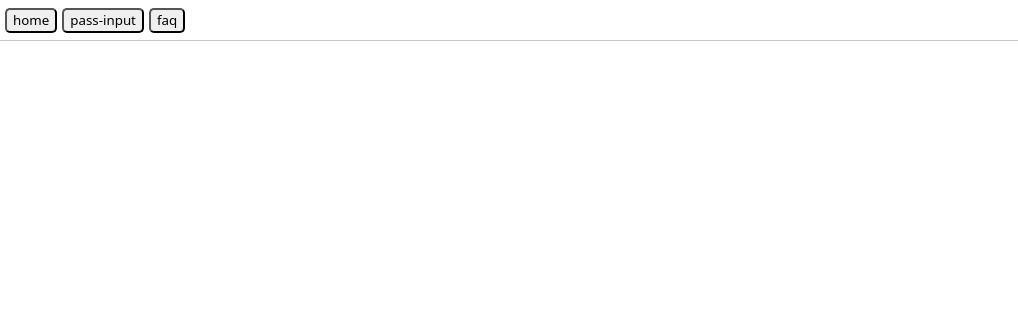
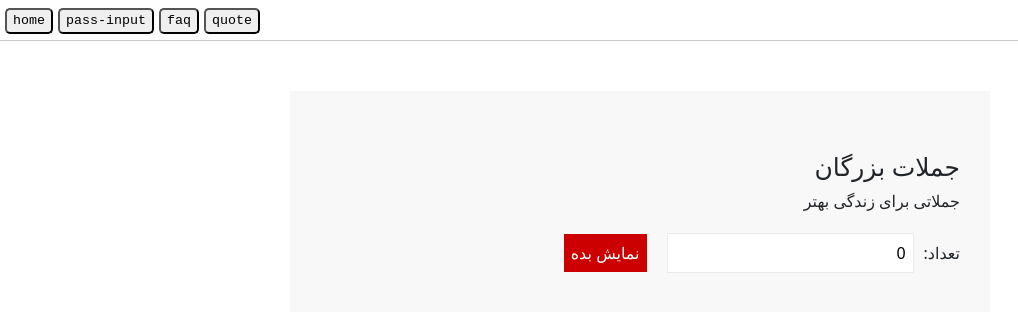
Before and after one commit to aRmanNM/react-playground, a React (Vite) app in the folder 25-projects-course/: page /quote in a window 1280 px wide. Before the commit this address had no page. Shown: the top 312 px of the page, without its empty margins (0-1018 px from the left). Built offline with nearby package versions, Linux system fonts and the light colour scheme.

Commit message:
add quotes

```diff
--- a/25-projects-course/src/App.tsx
+++ b/25-projects-course/src/App.tsx
@@ -2,22 +2,33 @@ import { Route, Routes } from "react-router-dom";
 import PassInput from "./Projects/1-PassInput/PassInput";
 import Home from "./Home";
 import FAQ from "./Projects/2-faq/FAQ";
+import Quote from "./Projects/3-quote/Quote";
 
 function App() {
   return (
     <>
       <div className="root-nav">
-        <a className="root-nav-btn" href="/"><button>home</button></a>
-        <a className="root-nav-btn" href="/pass-input"><button>pass-input</button></a>
-        <a className="root-nav-btn" href="/faq"><button>faq</button></a>
+        <a className="root-nav-btn" href="/">
+          <button>home</button>
+        </a>
+        <a className="root-nav-btn" href="/pass-input">
+          <button>pass-input</button>
+        </a>
+        <a className="root-nav-btn" href="/faq">
+          <button>faq</button>
+        </a>
+        <a className="root-nav-btn" href="/quote">
+          <button>quote</button>
+        </a>
       </div>
 
-      <hr className="root-hr"/>
+      <hr className="root-hr" />
 
       <Routes>
         <Route path="/" element={<Home />}></Route>
         <Route path="/pass-input" element={<PassInput />}></Route>
         <Route path="/faq" element={<FAQ />}></Route>
+        <Route path="/quote" element={<Quote />}></Route>
       </Routes>
     </>
   );
--- a/25-projects-course/src/Projects/2-faq/FAQ.css
+++ b/25-projects-course/src/Projects/2-faq/FAQ.css
@@ -1,4 +1,4 @@
-.faq {
+.faq-root {
     direction: rtl;
     background: rgb(73, 224, 149);
     display: flex;
@@ -7,7 +7,7 @@
     height: 100vh;
 }
 
-.container {
+.faq-container {
     background: #f8f8f8;
     margin: auto;
     width: 700px;
--- a/25-projects-course/src/Projects/2-faq/FAQ.tsx
+++ b/25-projects-course/src/Projects/2-faq/FAQ.tsx
@@ -7,8 +7,8 @@ export default function FAQ() {
   const [questions, setQuestions] = useState(faqs);
 
   return (
-    <div className="faq">
-      <div className="container">
+    <div className="faq-root">
+      <div className="faq-container">
         <h3>سوالات متداول (FAQ)</h3>
         <p>در این بخش به برخی از سوالات متداول کاربران پاسخ داده شده است.</p>
         <div className="info">
--- /dev/null
+++ b/25-projects-course/src/Projects/3-quote/Data.ts
@@ -0,0 +1,34 @@
+export interface QuoteItem {
+  person: string;
+  quote: string;
+}
+
+export const data: QuoteItem[] = [
+  {
+    person: "آلبرت اینشتین",
+    quote:
+      "زندگی مثل دوچرخه‌سواری است؛ برای حفظ تعادلت باید همیشه در حرکت باشی.",
+  },
+  {
+    person: "اسکار وایلد",
+    quote: "خودت باش؛ دیگران از قبل گرفته شده‌اند.",
+  },
+  {
+    person: "مرلین مونرو",
+    quote:
+      "نقص، زیبایی است؛ دیوانگی نبوغ است و کاملاً مسخره بودن بهتر از کاملاً خسته‌کننده بودن است.",
+  },
+  {
+    person: "فرانک زاپا",
+    quote: "این‌همه کتاب، این‌قدر زمان کم.",
+  },
+  {
+    person: "مارکوس تولیوس سیسرو",
+    quote: "اتاقی بدون کتاب، مثل بدنی بدون روح است.",
+  },
+  {
+    person: "می وست",
+    quote:
+      "آدم فقط یک‌بار زندگی می‌کند، اما اگر درست زندگی کنی، همان یک‌بار کافی است.",
+  },
+];
--- /dev/null
+++ b/25-projects-course/src/Projects/3-quote/Quote.css
@@ -0,0 +1,58 @@
+.quote-root {
+    direction: rtl;
+    display: flex;
+    align-items: start;
+    justify-content: center;
+    height: 100vh;
+}
+
+.quote-container {
+    background: #f8f8f8;
+    margin-top: 50px;
+    width: 700px;
+    padding: 30px;
+}
+
+h3 {
+    padding-top: 30px;
+}
+
+form {
+    margin-top: 20px;
+}
+
+form label {
+    margin-left: 10px;
+}
+
+form input {
+    border: 1px solid rgb(235, 235, 235);
+    padding: 7px;
+}
+
+form button {
+    border: none;
+    background: #c00;
+    margin-right: 20px;
+    color: #fff;
+    padding: 7px;
+}
+
+article {
+    text-align: right;
+    margin-top: 30px;
+}
+
+.quote-item {
+    margin: 50px 0;
+}
+
+.quote-item h5 {
+    font-size: 15px;
+}
+
+.quote-item p {
+    font-size: 15px;
+    text-align: left;
+    color: grey;
+}
--- /dev/null
+++ b/25-projects-course/src/Projects/3-quote/Quote.tsx
@@ -0,0 +1,46 @@
+import { useState } from "react";
+import { type QuoteItem, data } from "./Data";
+import "./Quote.css";
+
+export default function Quote() {
+  const [count, setCount] = useState(0);
+  const [quotes, setQuotes] = useState<QuoteItem[]>([]);
+
+  function handleSubmit(e: React.FormEvent<HTMLFormElement>): any {
+    e.preventDefault();
+    setQuotes(data.slice(0, count));
+  }
+
+  return (
+    <>
+      <div className="quote-root">
+        <div className="quote-container">
+          <h3>جملات بزرگان</h3>
+          <p>جملاتی برای زندگی بهتر</p>
+          <form onSubmit={handleSubmit}>
+            <label htmlFor="total">تعداد:</label>
+            <input
+              type="number"
+              name="total"
+              value={count}
+              onChange={(e) => setCount(parseInt(e.target.value))}
+            />
+            <button type="submit">نمایش بده</button>
+          </form>
+          <article>
+            {quotes.map((quote, index) => {
+              return (
+                <>
+                  <div className="quote-item">
+                    <h5>{quote.quote}</h5>
+                    <p>{quote.person}</p>
+                  </div>
+                </>
+              );
+            })}
+          </article>
+        </div>
+      </div>
+    </>
+  );
+}
--- a/25-projects-course/src/index.css
+++ b/25-projects-course/src/index.css
@@ -1,7 +1,7 @@
 html, body {
   height: 100%;
   margin: 0;
-  overflow: hidden;
+  /* overflow: hidden; */
 }
 
 *:focus {
@@ -20,6 +20,7 @@ html, body {
 .root-nav-btn Button {
   font-size: smaller;
   border-radius: 5px;
+  font-family: 'Courier New', Courier, monospace;
 }
 
 .root-hr {
```
